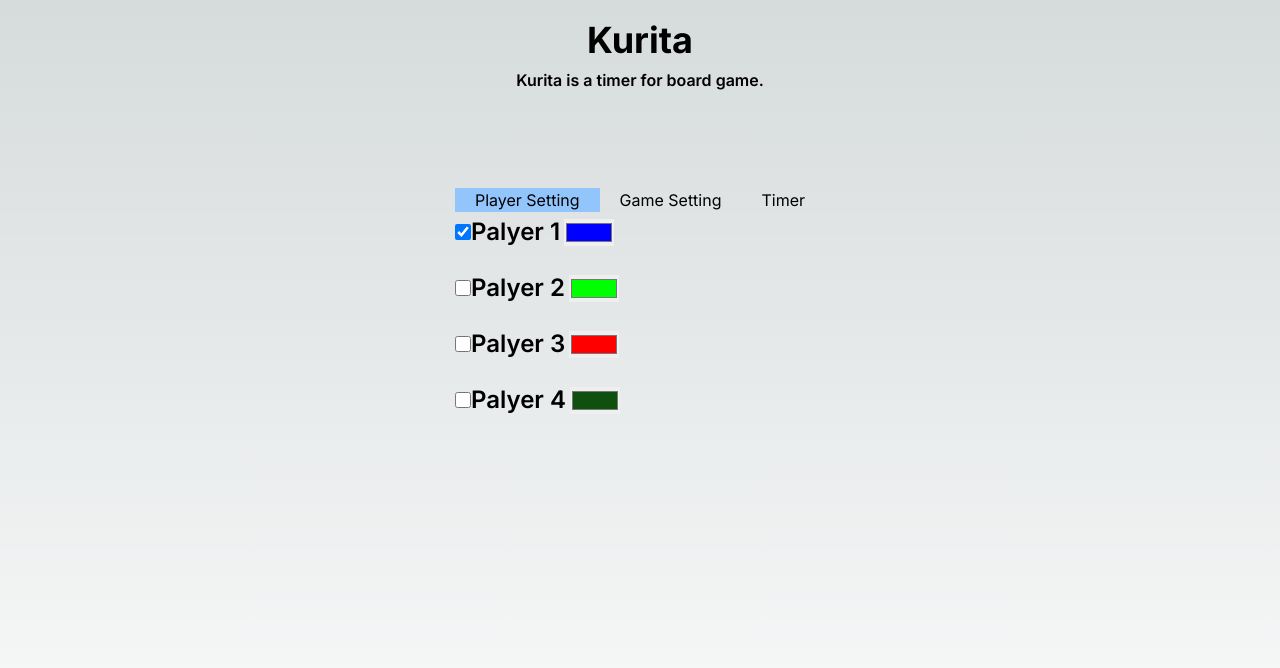
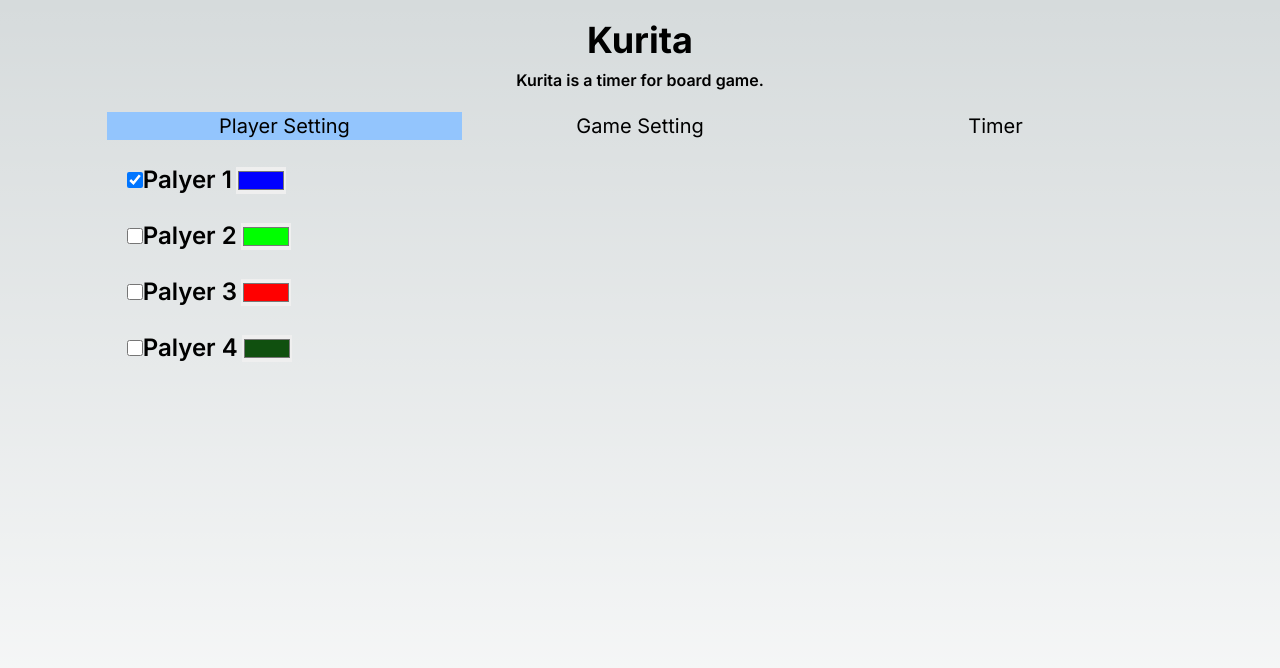
Before and after one commit to tomato3713/kurita, a Next.js app: page / in a window 1280 px wide. Shown: the top 668 px of the page. Built offline with nearby package versions, Linux system fonts and the light colour scheme.

Commit message:
fixed tab size and margins

```diff
--- a/src/app/components/Tab.tsx
+++ b/src/app/components/Tab.tsx
@@ -14,13 +14,14 @@ export function Tab({ tabs, defaultOpenKey }: Props) {
   };
 
   return (
-    <div className="flex flex-col">
-      <div className={`flex-initial w-50 flex-row divide-dashed`}>
+    <div className="flex flex-col w-full md:w-10/12">
+      <div className="w-full justify-center">
+        <div className={`flex justify-center w-full`}>
           {tabs.map((e) => {
             return (
               <button
                 key={`tab-item-${e.title}`}
-              className={`tab-header-item font-midium px-5 ${e.tabKey === tabKey && "bg-blue-300"}`}
+                className={`w-1/3 max-w-30 font-midium hover:font-bold text-xl ${e.tabKey === tabKey && "bg-blue-300"}`}
                 onClick={handleClick}
                 value={e.tabKey}
               >
@@ -29,7 +30,8 @@ export function Tab({ tabs, defaultOpenKey }: Props) {
             );
           })}
         </div>
-      <div className="flex-col">
+      </div>
+      <div className="p-5">
         {tabs.find((e) => e.tabKey === tabKey)?.content}
       </div>
     </div>
--- a/src/app/page.tsx
+++ b/src/app/page.tsx
@@ -59,7 +59,7 @@ export default function Home() {
   return (
     <>
       <AppHeader />
-      <main className="flex min-h-screen flex-col items-center justify-between p-24">
+      <main className="flex min-h-screen flex-col items-center justify-between pt-5">
         <Tab tabs={tabs} defaultOpenKey={tabs[0].tabKey} />
       </main>
     </>
```
Lines whose indentation alone changed are shown as unchanged.
